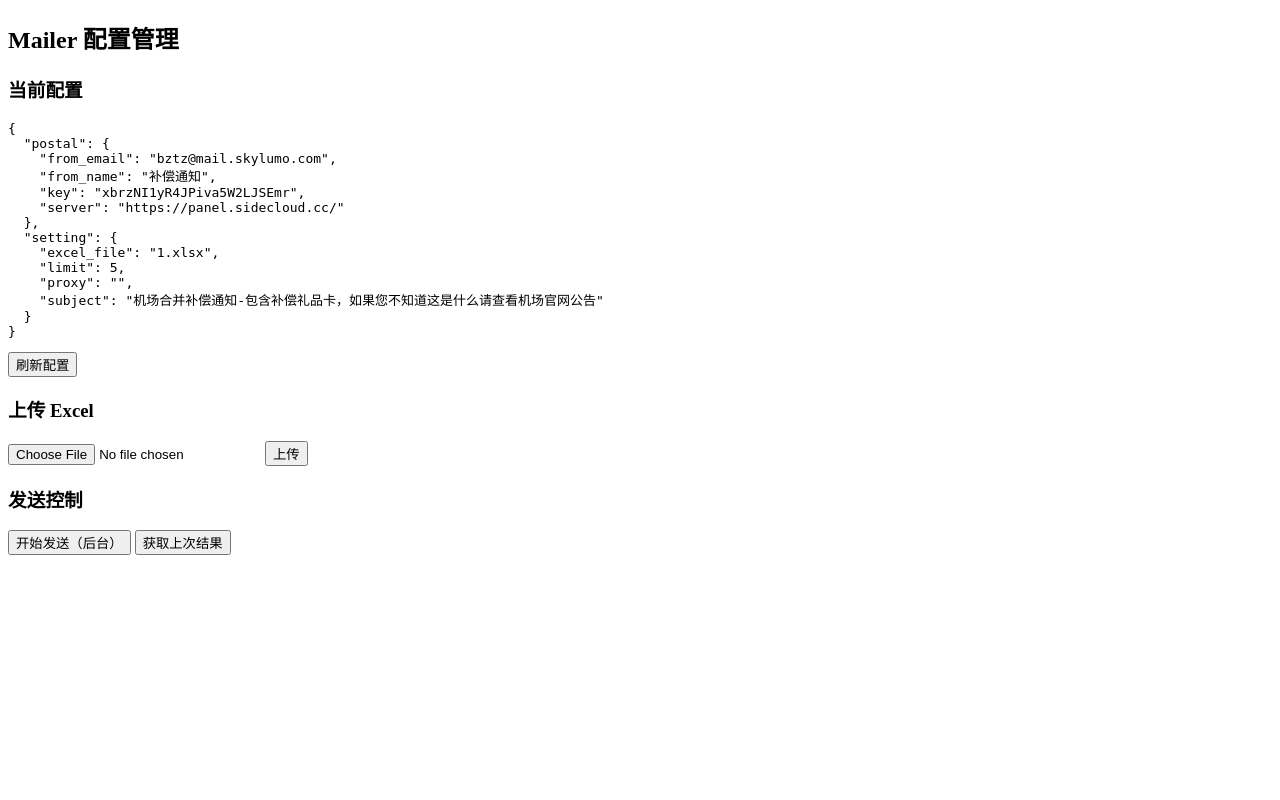
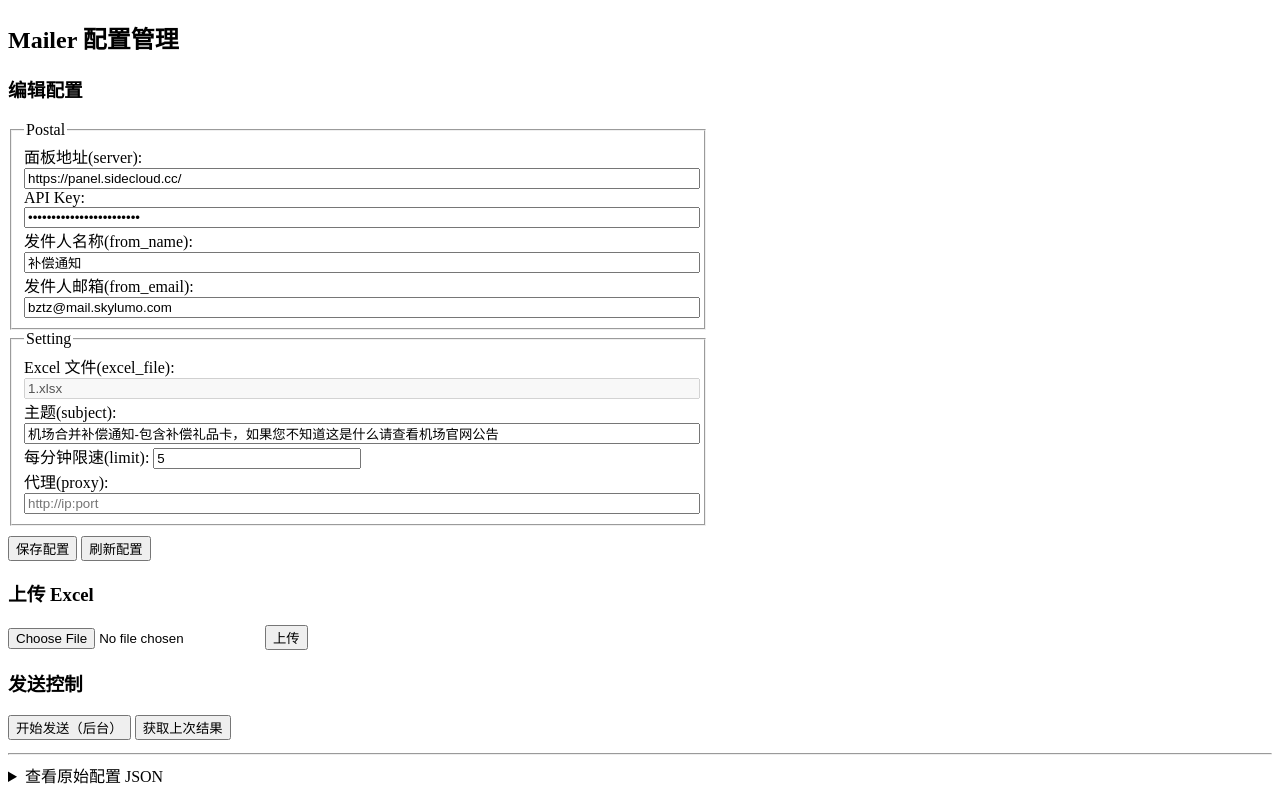
Before and after one commit to w243420707/mailer, a Flask app: page / in a window 1280 px wide. Run offline with Flask 3, Linux system fonts and the light colour scheme.

Commit message:
20251117021245

```diff
--- a/webapp/static/main.js
+++ b/webapp/static/main.js
@@ -1,13 +1,76 @@
+function get(id){ return document.getElementById(id); }
+
+function setVal(id, v){ const el=get(id); if (el) el.value = (v ?? ''); }
+function getVal(id){ const el=get(id); return el ? el.value : ''; }
+
+let CURRENT_CONFIG = {};
+
 async function fetchConfig() {
   const r = await fetch('/api/config');
   const j = await r.json();
-  document.getElementById('config').textContent = JSON.stringify(j, null, 2);
+  CURRENT_CONFIG = j || {};
+  // 填充表单
+  setVal('postal.server', j?.postal?.server);
+  setVal('postal.key', j?.postal?.key);
+  setVal('postal.from_name', j?.postal?.from_name);
+  setVal('postal.from_email', j?.postal?.from_email);
+  setVal('setting.excel_file', j?.setting?.excel_file);
+  setVal('setting.subject', j?.setting?.subject);
+  setVal('setting.limit', j?.setting?.limit);
+  setVal('setting.proxy', j?.setting?.proxy);
+  // 原始 JSON 视图
+  const pre = get('config');
+  if (pre) pre.textContent = JSON.stringify(j, null, 2);
 }
 
-document.getElementById('refresh').onclick = fetchConfig;
+get('refresh').onclick = fetchConfig;
 
-document.getElementById('upload').onclick = async () => {
-  const f = document.getElementById('file').files[0];
+get('save').onclick = async () => {
+  // 简单校验
+  const server = getVal('postal.server').trim();
+  const key = getVal('postal.key').trim();
+  const from_email = getVal('postal.from_email').trim();
+  if (!server || !key || !from_email) {
+    alert('server / key / from_email 不能为空');
+    return;
+  }
+
+  // 组装完整配置对象，避免丢字段
+  const payload = {
+    postal: {
+      server,
+      key,
+      from_name: getVal('postal.from_name'),
+      from_email
+    },
+    setting: {
+      excel_file: getVal('setting.excel_file'),
+      subject: getVal('setting.subject'),
+      limit: Number(getVal('setting.limit') || 0),
+      proxy: getVal('setting.proxy')
+    }
+  };
+
+  const r = await fetch('/api/config', {
+    method: 'POST',
+    headers: { 'Content-Type': 'application/json' },
+    body: JSON.stringify(payload)
+  });
+  const j = await r.json();
+  if (!j.ok) {
+    alert('保存失败: ' + (j.error || '未知错误'));
+  } else {
+    const msg = get('saveMsg');
+    if (msg) {
+      msg.textContent = '已保存';
+      setTimeout(() => msg.textContent = '', 1500);
+    }
+    fetchConfig();
+  }
+};
+
+get('upload').onclick = async () => {
+  const f = get('file').files[0];
   if (!f) return alert('请选择文件');
   const fd = new FormData();
   fd.append('file', f);
@@ -17,13 +80,13 @@ document.getElementById('upload').onclick = async () => {
   fetchConfig();
 };
 
-document.getElementById('send').onclick = async () => {
+get('send').onclick = async () => {
   const r = await fetch('/api/send', { method: 'POST' });
   const j = await r.json();
   alert(JSON.stringify(j));
 };
 
-document.getElementById('last').onclick = async () => {
+get('last').onclick = async () => {
   const r = await fetch('/api/last_result');
   if (!r.ok) return alert('暂无结果');
   const j = await r.json();
--- a/webapp/templates/index.html
+++ b/webapp/templates/index.html
@@ -8,9 +8,60 @@
   <body>
     <h2>Mailer 配置管理</h2>
     <div>
-      <h3>当前配置</h3>
-      <pre id="config">加载中...</pre>
-      <button id="refresh">刷新配置</button>
+      <h3>编辑配置</h3>
+      <form id="cfgForm" onsubmit="return false;" style="max-width: 700px;">
+        <fieldset>
+          <legend>Postal</legend>
+          <label>
+            面板地址(server):
+            <input id="postal.server" type="text" placeholder="https://your-postal" style="width:100%" />
+          </label>
+          <br/>
+          <label>
+            API Key:
+            <input id="postal.key" type="password" placeholder="API Key" style="width:100%" />
+          </label>
+          <br/>
+          <label>
+            发件人名称(from_name):
+            <input id="postal.from_name" type="text" style="width:100%" />
+          </label>
+          <br/>
+          <label>
+            发件人邮箱(from_email):
+            <input id="postal.from_email" type="email" style="width:100%" />
+          </label>
+        </fieldset>
+
+        <fieldset>
+          <legend>Setting</legend>
+          <label>
+            Excel 文件(excel_file):
+            <input id="setting.excel_file" type="text" style="width:100%" disabled />
+          </label>
+          <br/>
+          <label>
+            主题(subject):
+            <input id="setting.subject" type="text" style="width:100%" />
+          </label>
+          <br/>
+          <label>
+            每分钟限速(limit):
+            <input id="setting.limit" type="number" min="0" step="1" style="width:200px" />
+          </label>
+          <br/>
+          <label>
+            代理(proxy):
+            <input id="setting.proxy" type="text" placeholder="http://ip:port" style="width:100%" />
+          </label>
+        </fieldset>
+
+        <div style="margin-top:10px;">
+          <button id="save">保存配置</button>
+          <button id="refresh" type="button">刷新配置</button>
+          <span id="saveMsg" style="margin-left:10px;color:green;"></span>
+        </div>
+      </form>
     </div>
 
     <div>
@@ -26,6 +77,12 @@
       <pre id="result"></pre>
     </div>
 
+    <hr/>
+    <details>
+      <summary>查看原始配置 JSON</summary>
+      <pre id="config">加载中...</pre>
+    </details>
+
     <script src="/static/main.js"></script>
   </body>
 </html>
```
